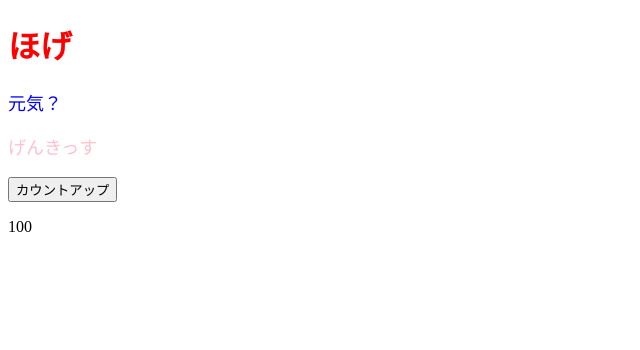
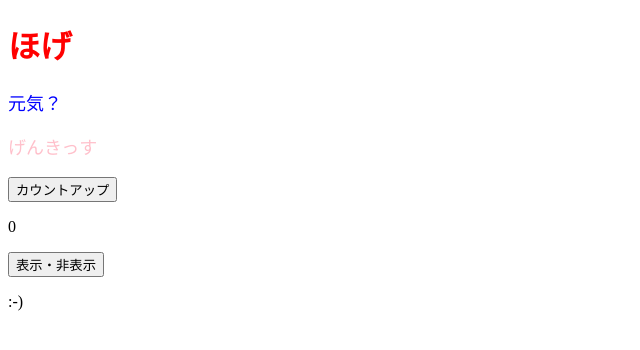
Before and after one commit to shava2C/todo-react, a React (Create React App) app: page / in a window 1280 px wide. Shown: the top 350 px of the page, without its empty margins (0-640 px from the left). Built offline with nearby package versions, Linux system fonts and the light colour scheme.

Commit message:
再レンダリング stateが変わったとき、prop自体がよみこまれてたとき、親のコンポーネントが変わったときに代わる

```diff
--- a/src/App.jsx
+++ b/src/App.jsx
@@ -2,10 +2,16 @@ import React, { useState } from "react";
 import ColorfulMessage from "./components/ColorfulMessage";
 
 const App = () => {
+  const [num, setNum] = useState(0);
+  const [faceShowFlg, setFaceShowFlg] = useState(true);
+
+  console.log("最初" + num);
   const onClickCountUp = () => {
     setNum(num + 1);
   };
-  const [num, setNum] = useState(100);
+  const onClickFaceShow = () => {
+    setFaceShowFlg(!faceShowFlg);
+  };
   return (
     <React.Fragment>
       <h1 style={{ color: "red" }}>ほげ</h1>
@@ -13,6 +19,8 @@ const App = () => {
       <ColorfulMessage color="pink">げんきっす</ColorfulMessage>
       <button onClick={onClickCountUp}>カウントアップ</button>
       <p>{num}</p>
+      <button onClick={onClickFaceShow}>表示・非表示</button>
+      {faceShowFlg && <p>:-)</p>}
     </React.Fragment>
   );
 };
```
